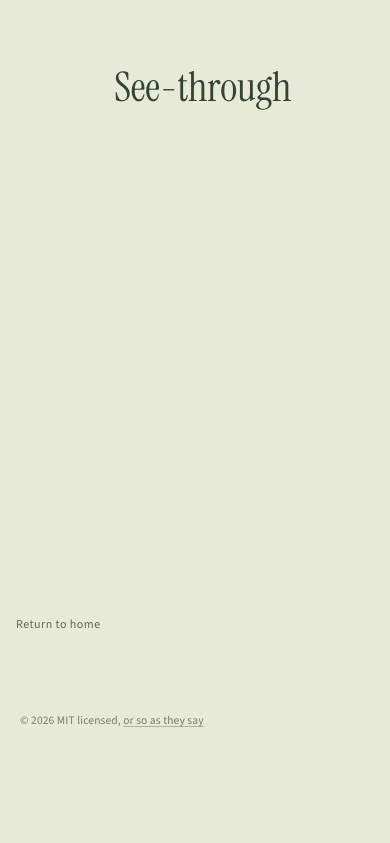
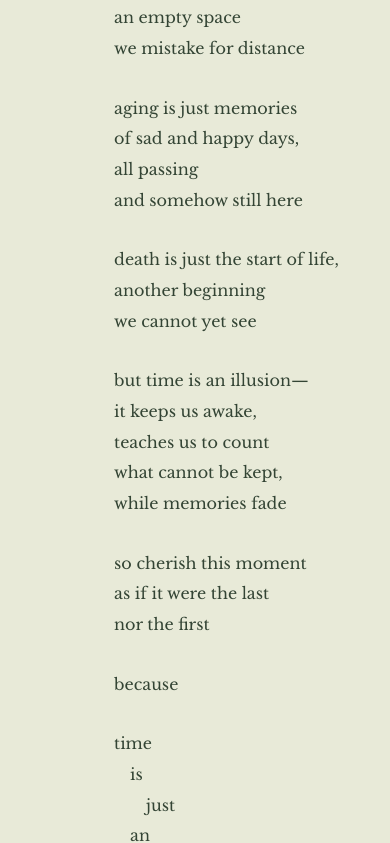
Before and after one commit to saykig/sarakim23, a Next.js app: page /poetry in a window 390 px wide. Shown: the part 10025-10868 px from the top of the page. Before the commit the page ends 10762 px from the top, so only its background shows below. Built offline with nearby package versions, Linux system fonts and the light colour scheme.

Commit message:
Add passage of time poem

```diff
--- a/app/data/poems.ts
+++ b/app/data/poems.ts
@@ -1,6 +1,6 @@
 export type PoemLine = {
   text: string
-  indent?: 1 | 2
+  indent?: 1 | 2 | 3
   italic?: boolean
 }
 
@@ -311,11 +311,40 @@ export const poems: Poem[] = [
     id: 'the-passage-of-time',
     title: 'Passage of Time',
     content: {
-      kind: 'image',
-      src: '/images/poetry/the-passage-of-time.jpeg',
-      width: 928,
-      height: 1472,
-      alt: 'The visual poem “Passage of Time,” in white type on a black field.',
+      kind: 'text',
+      stanzas: [
+        lines('time is just an illusion', 'an empty space', 'we mistake for distance'),
+        lines(
+          'aging is just memories',
+          'of sad and happy days,',
+          'all passing',
+          'and somehow still here'
+        ),
+        lines(
+          'death is just the start of life,',
+          'another beginning',
+          'we cannot yet see'
+        ),
+        lines(
+          'but time is an illusion—',
+          'it keeps us awake,',
+          'teaches us to count',
+          'what cannot be kept,',
+          'while memories fade'
+        ),
+        lines('so cherish this moment', 'as if it were the last', 'nor the first'),
+        lines('because'),
+        [
+          { text: 'time' },
+          { text: 'is', indent: 1 },
+          { text: 'just', indent: 2 },
+          { text: 'an', indent: 1 },
+        ],
+        [
+          { text: 'illusion' },
+          { text: '.', indent: 3 },
+        ],
+      ],
     },
   },
   {
--- a/app/global.css
+++ b/app/global.css
@@ -2447,6 +2447,10 @@ body:has(.memory-page) ::selection {
   padding-left: clamp(2rem, 8vw, 4.8rem);
 }
 
+.poetry-line-indent-3 {
+  padding-left: clamp(3rem, 12vw, 7.2rem);
+}
+
 .poetry-line-italic {
   font-style: italic;
 }
```
